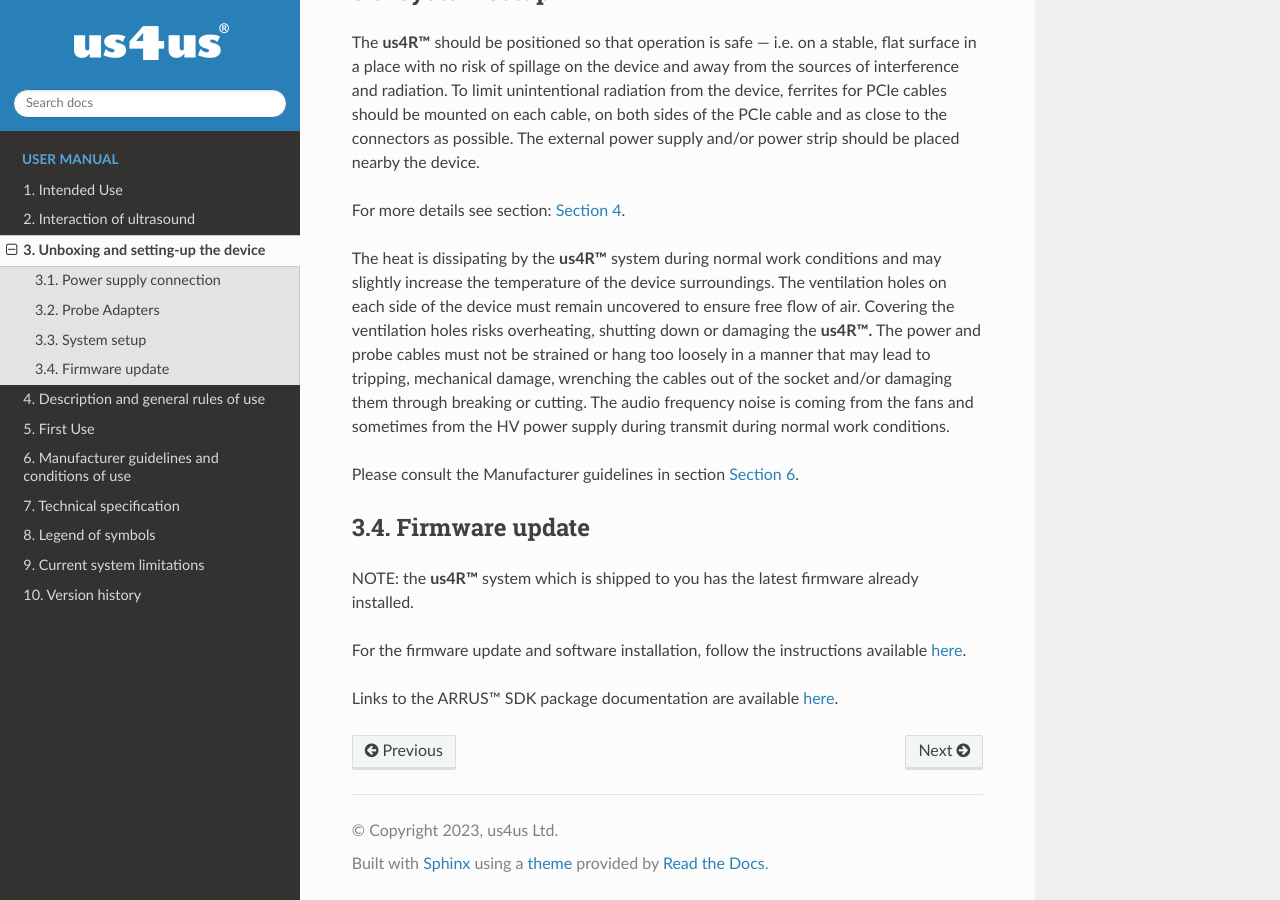
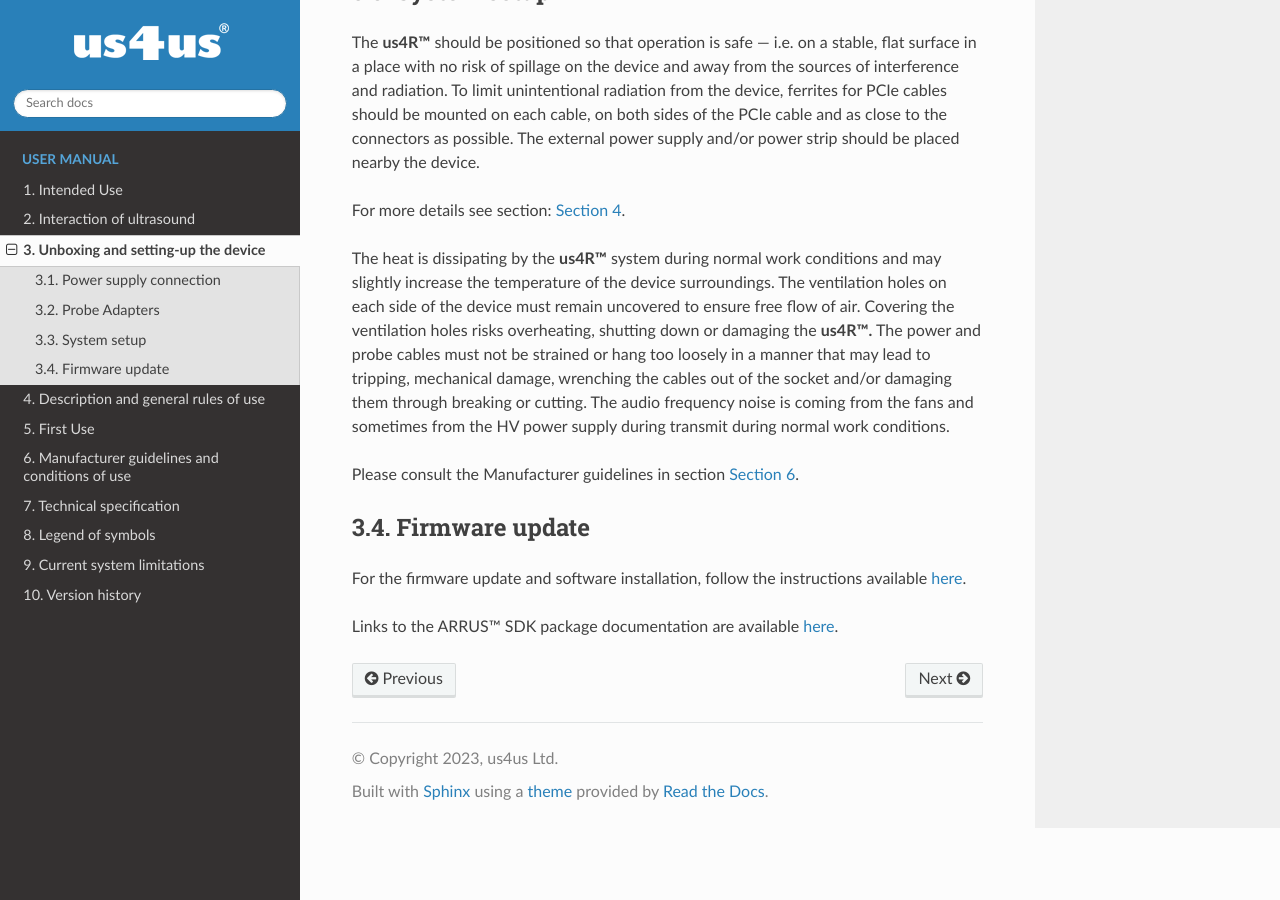
Before and after one commit to us4useu/us4r-user-docs, a Sphinx documentation site: the page built from docs/content/set-up.md, in a window 1280 px wide and 900 px high, scrolled down 2496 px. Built offline with Sphinx 7.4.7 and the Read the Docs theme 2.0.0, drawn with Linux system fonts in a browser that asks for light colours.

Commit message:
Removed ambiguous paragraph.

```diff
--- a/docs/content/set-up.md
+++ b/docs/content/set-up.md
@@ -133,9 +133,6 @@
 
 ## Firmware update
 
-NOTE: the **us4R™** system which is shipped to you has the latest
-firmware already installed.
-
 For the firmware update and software installation, follow the instructions available
 [here](https://us4useu.github.io/arrus-toolkit/content/installation/index.html).
 
```
